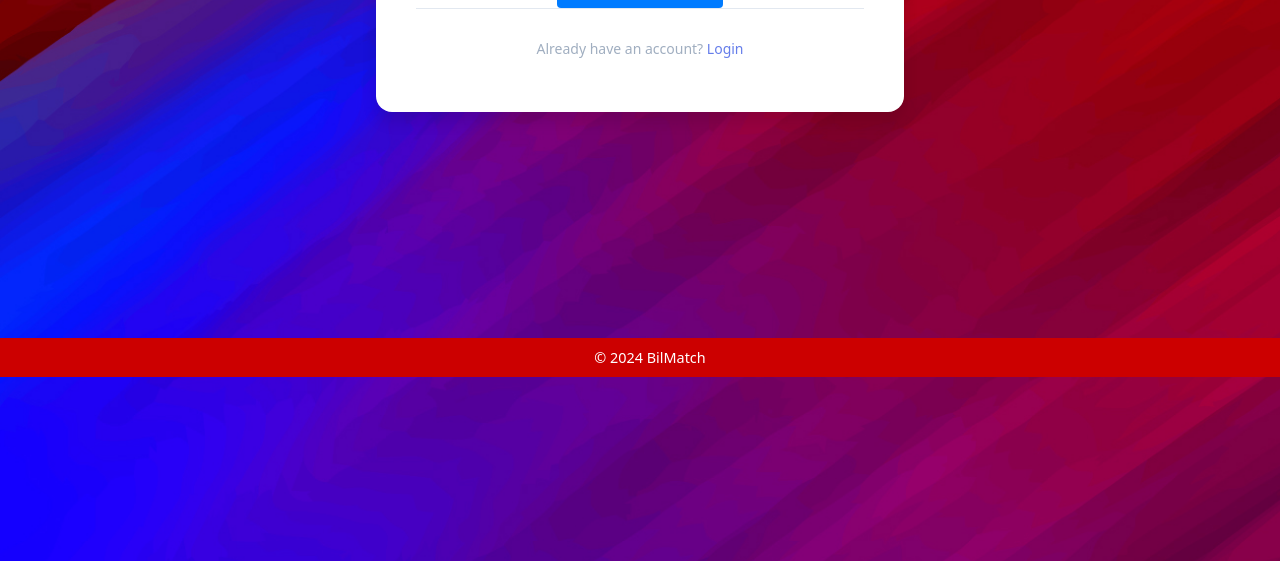
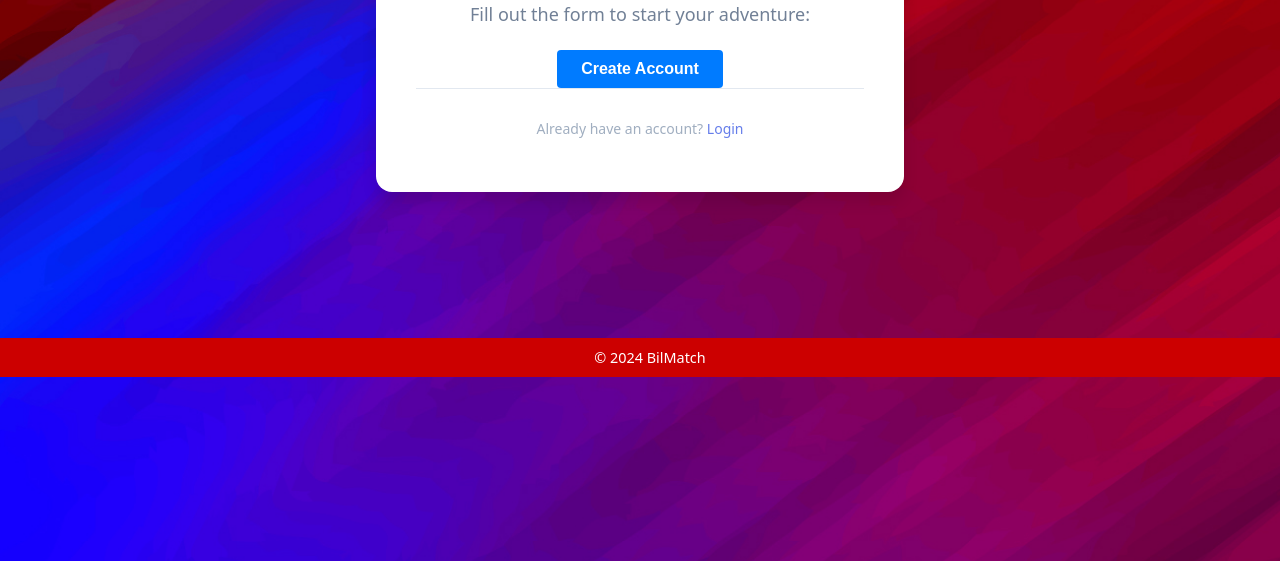
Before and after one commit to kaanyalova/255proj, a website built with Vite: page index.html in a window 1280 px wide. Shown: the part 423-984 px from the top of the page. Built offline with nearby package versions, Linux system fonts and the light colour scheme.

Commit message:
use screen height instead of pixels

```diff
--- a/index.html
+++ b/index.html
@@ -98,7 +98,7 @@
                 text-align: center;
                 margin: auto;
                 position: relative;
-                bottom: 200px;
+                bottom: 15vh;
             }
 
             .welcome-title {
```
